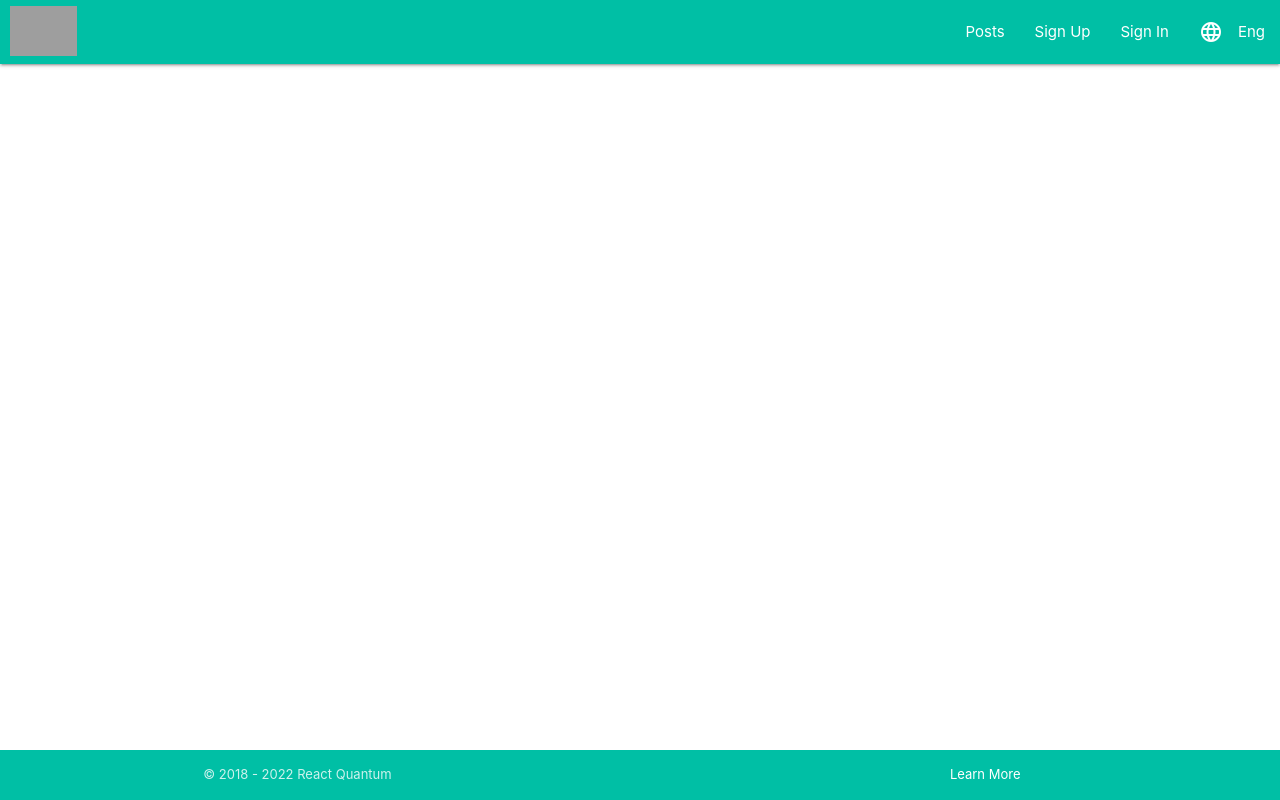
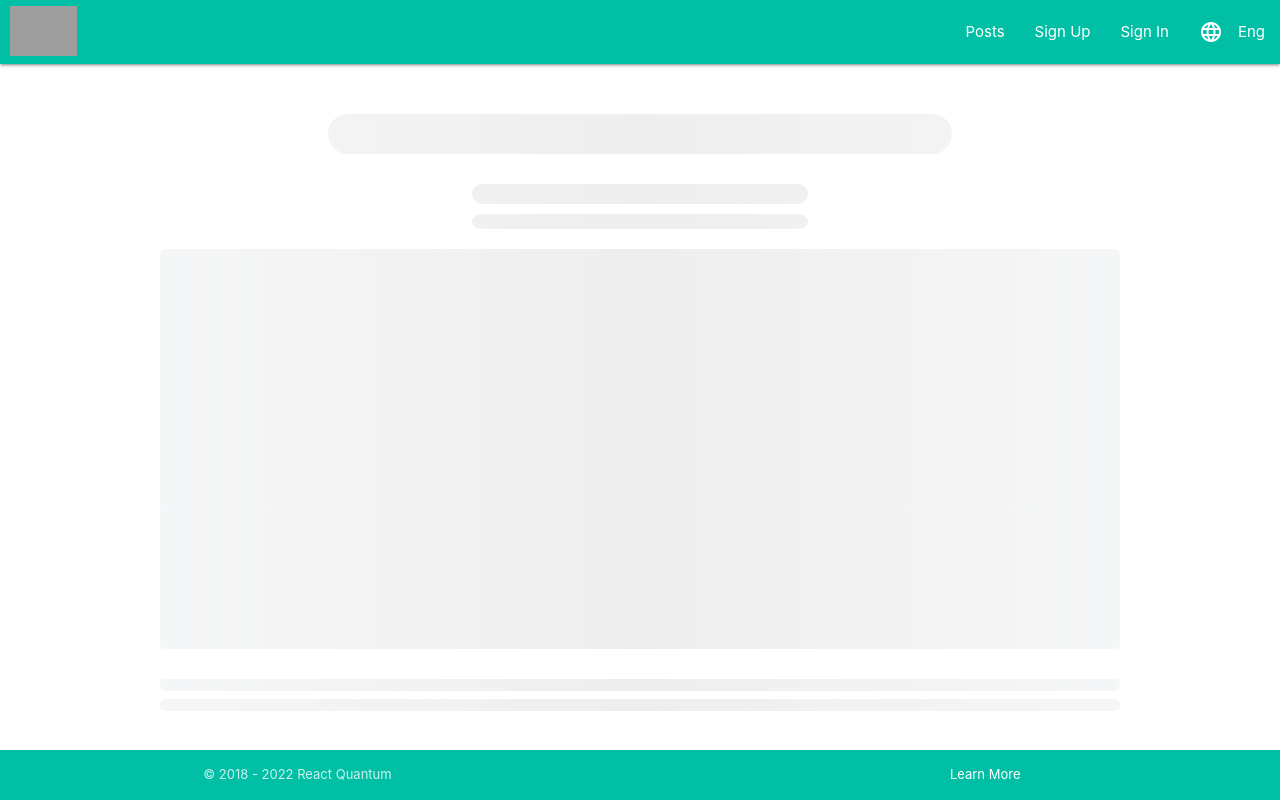
Before and after one commit to softberg/quantum-react-front, a React (Create React App) app: page /posts/1 in a window 1280 px wide. Built offline with nearby package versions, Linux system fonts and the light colour scheme; no server answers; grey boxes are pictures that could not be loaded.

Commit message:
adding single post loading

```diff
--- a/src/components/Posts/SinglePost/SinglePost.jsx
+++ b/src/components/Posts/SinglePost/SinglePost.jsx
@@ -3,6 +3,7 @@ import BackButton from '../../../partials/BackButton';
 import { useParams } from "react-router-dom";
 import { axiosRequest } from './../../../api/api';
 import { useNavigate } from 'react-router-dom';
+import SinglePostLoader from './../../../myLoader/SinglePostLoader';
 
 const SinglePost = () => {
 	const [post, setPost] = useState({});
@@ -27,7 +28,7 @@ const SinglePost = () => {
 			<div className="center-align posts-container">
 				<div className="polaroid">
 					{loading
-						? ''
+						? <SinglePostLoader />
 						: <>
 							<BackButton />
 							<h1 className="single-blog-title">{post.title}</h1>
--- /dev/null
+++ b/src/myLoader/SinglePostLoader.js
@@ -0,0 +1,25 @@
+import React from "react"
+import ContentLoader from "react-content-loader"
+
+const SinglePostLoader = (props) => (
+		<ContentLoader
+			speed={2}
+			width={100 + '%'}
+			height={75 + 'vh'}
+			{...props}
+		>
+			<rect x="17.5%" y="0" rx="20" ry="20" width="65%" height="40" />
+			<rect x="32.5%" y="70" rx="10" ry="10" width="35%" height="20" />
+			<rect x="32.5%" y="100" rx="10" ry="10" width="35%" height="15" />
+			<rect x="0" y="135" rx="5" ry="5" width="100%" height="400" />
+			<rect x="0" y="565" rx="5" ry="5" width="100%" height="12" />
+			<rect x="0" y="585" rx="5" ry="5" width="100%" height="12" />
+			<rect x="0" y="605" rx="5" ry="5" width="100%" height="12" />
+			<rect x="0" y="625" rx="5" ry="5" width="100%" height="12" />
+			<rect x="0" y="645" rx="5" ry="5" width="100%" height="12" />
+			<rect x="0" y="665" rx="5" ry="5" width="100%" height="12" />
+			<rect x="0" y="685" rx="5" ry="5" width="100%" height="12" />
+		</ContentLoader>
+)
+
+export default SinglePostLoader
```
